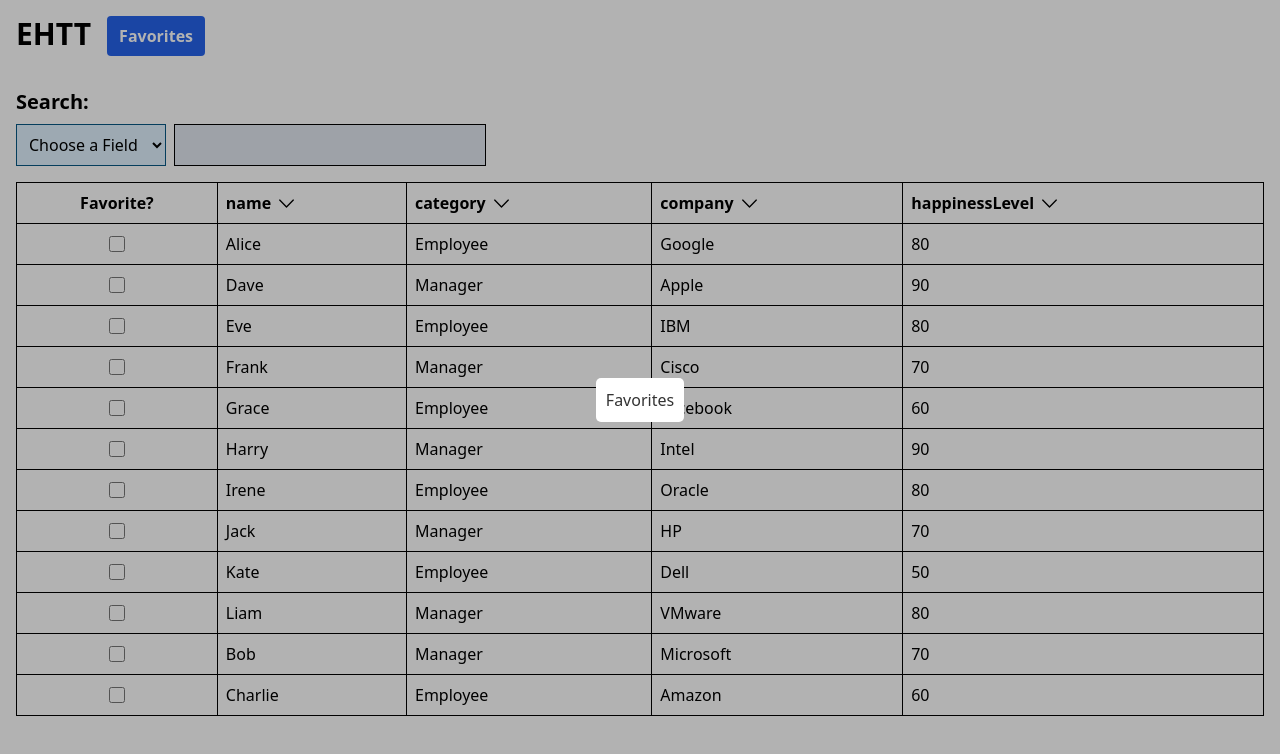
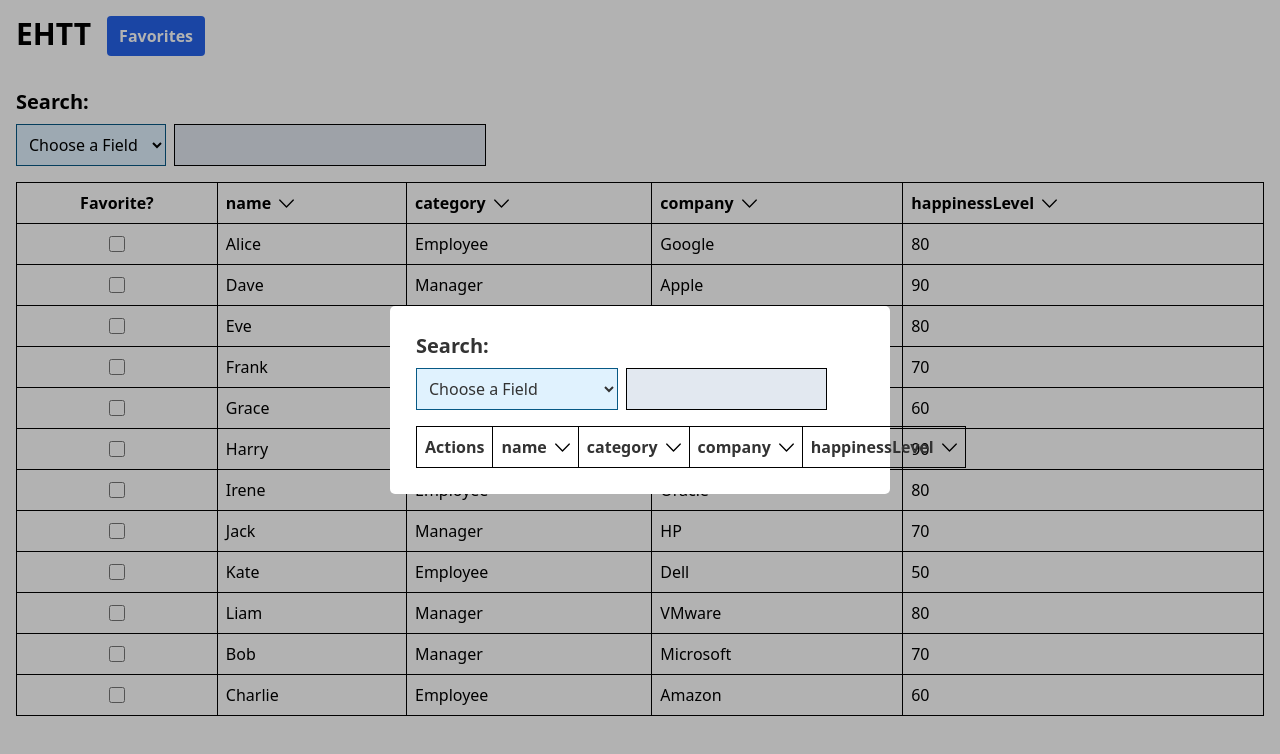
Before and after one commit to gopoma/EHTT, a React (Vite) app: page / in a window 1280 px wide. Both pictures are taken after a click on the button "Favorites". Shown: the top 754 px of the page. Built offline with nearby package versions, Linux system fonts and the light colour scheme.

Commit message:
feat: sync favorites from PeopleTable with FavoritesTable in modal

```diff
--- a/src/components/CustomModal.tsx
+++ b/src/components/CustomModal.tsx
@@ -1,6 +1,7 @@
 import { type FC } from 'react'
 import { useModalStore } from '../hooks/useModalStore'
 import { TemplateModal } from './TemplateModal'
+import { FavoritesTable } from './'
 
 export const CustomModal: FC = () => {
   const { component } = useModalStore()
@@ -9,7 +10,7 @@ export const CustomModal: FC = () => {
     case 'favorites': {
       return (
         <TemplateModal>
-          <h1>Favorites</h1>
+          <FavoritesTable />
         </TemplateModal>
       )
     }
--- a/src/components/FavoritesTable.tsx
+++ b/src/components/FavoritesTable.tsx
@@ -0,0 +1,120 @@
+import { type FC } from 'react'
+import { v4 as uuidv4 } from 'uuid'
+
+import { useFavoritesStore, useSearching, useSorting } from '../hooks'
+import { type Person } from '../interfaces'
+import { ArrowDownIcon, ArrowUpIcon } from './icons'
+
+const selectedFields: Array<keyof Person> = ['name', 'category', 'company', 'happinessLevel']
+
+export const FavoritesTable: FC = () => {
+  const { favorites, startTogglingFavorite } = useFavoritesStore()
+
+  const { searchFilterCriteria, searchResults, onSearchFilterFieldChange, onSearchFilterValueChange } = useSearching<Person>({ items: favorites })
+  const { sortedItems, sortingCriterias, onSortingCriteriaElementClick } = useSorting<Person>({ items: searchResults })
+
+  const onDeleteFavoriteElementClick = (favorite: Person) => () => {
+    startTogglingFavorite(favorite)
+  }
+
+  return (
+    <section className='flex flex-col gap-4 p-4'>
+      <section className='flex flex-col gap-2'>
+        <label className='text-xl font-bold'>Search:</label>
+        <section className='flex gap-2'>
+          <select
+            onChange={onSearchFilterFieldChange}
+            className='w-[45%] p-2 bg-sky-100 border border-sky-800'
+          >
+            {
+              <>
+                <option value=''>Choose a Field</option>
+                {
+                  selectedFields.map((key) => (
+                    <option
+                      key={ key }
+                      value={ key }
+                    >
+                      { key }
+                    </option>
+                  ))
+                }
+              </>
+            }
+          </select>
+          <input
+            type='text'
+            className='w-[45%] border border-black py-2 px-3 disabled:bg-slate-200'
+            value={searchFilterCriteria.value}
+            onChange={onSearchFilterValueChange}
+            disabled={searchFilterCriteria.field === ''}
+          />
+        </section>
+      </section>
+      <table>
+        <thead>
+          <tr>
+            <th className='p-2 border border-black'>Actions</th>
+            {
+              selectedFields.map((key) => (
+                <th
+                  key={ key }
+                  className='p-2 border border-black'
+                >
+                  <section className='flex gap-2 place-items-center'>
+                    <span>{ key }</span>
+                    <span
+                      onClick={onSortingCriteriaElementClick(key)}
+                      className='cursor-pointer'
+                    >
+                      {
+                        (sortingCriterias[key])
+                          ? <ArrowUpIcon style={{ width: '15px', height: '15px' }} />
+                          : <ArrowDownIcon style={{ width: '15px', height: '15px' }} />
+                      }
+                    </span>
+                  </section>
+                </th>
+              ))
+            }
+          </tr>
+        </thead>
+        <tbody>
+            {
+              (sortedItems).map((sortedItem) => {
+                return (<tr key={ sortedItem.id }>
+                  {
+                    <>
+                      <td
+                        key={ uuidv4() }
+                        className='p-2 border border-black'
+                      >
+                        <section className='flex justify-center items-center'>
+                          <button
+                            className='bg-red-600 hover:bg-red-800 transition-colors text-white font-bold py-2 px-3'
+                            onClick={onDeleteFavoriteElementClick(sortedItem)}
+                          >
+                            Delete
+                          </button>
+                        </section>
+                      </td>
+                      {
+                        selectedFields.map((key) => (
+                          <td
+                            key={ uuidv4() }
+                            className='p-2 border border-black'
+                          >
+                            { sortedItem[key] }
+                          </td>)
+                        )
+                      }
+                    </>
+                  }
+                </tr>)
+              })
+            }
+        </tbody>
+      </table>
+    </section>
+  )
+}
```
